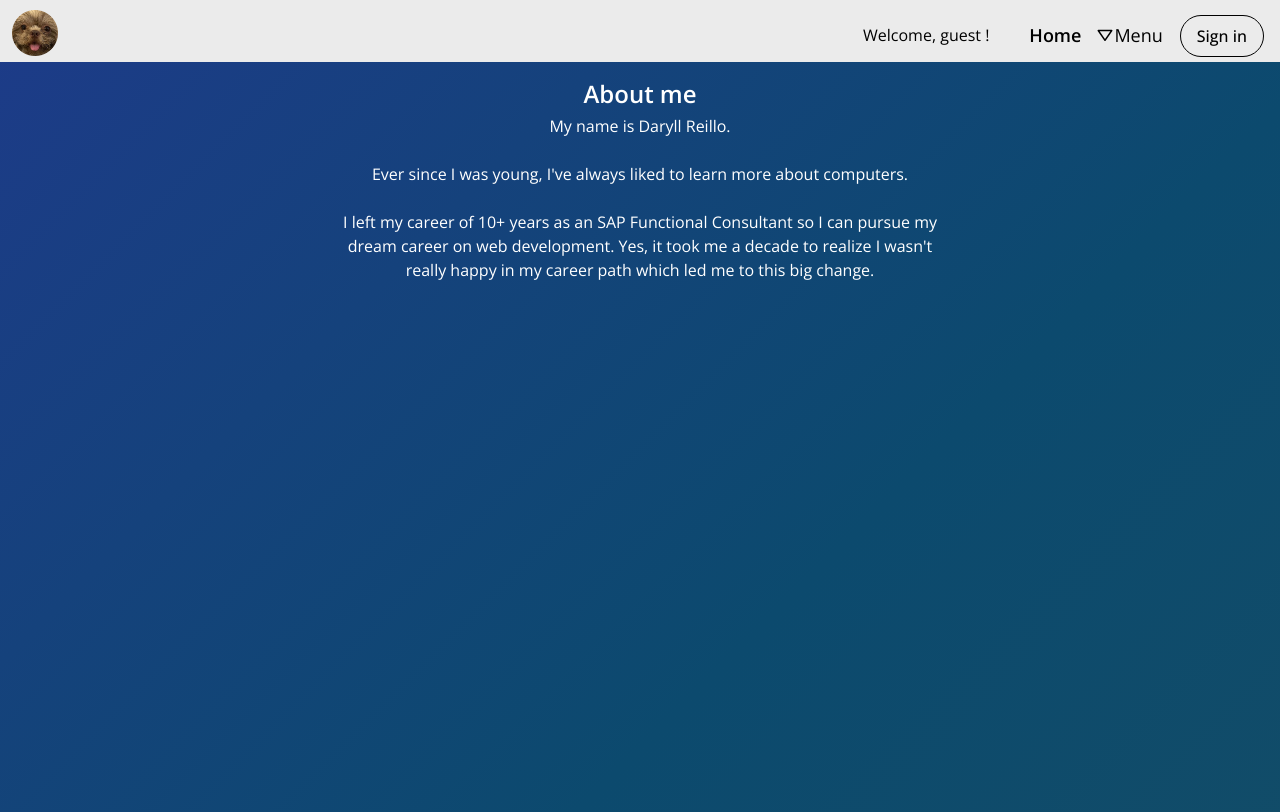
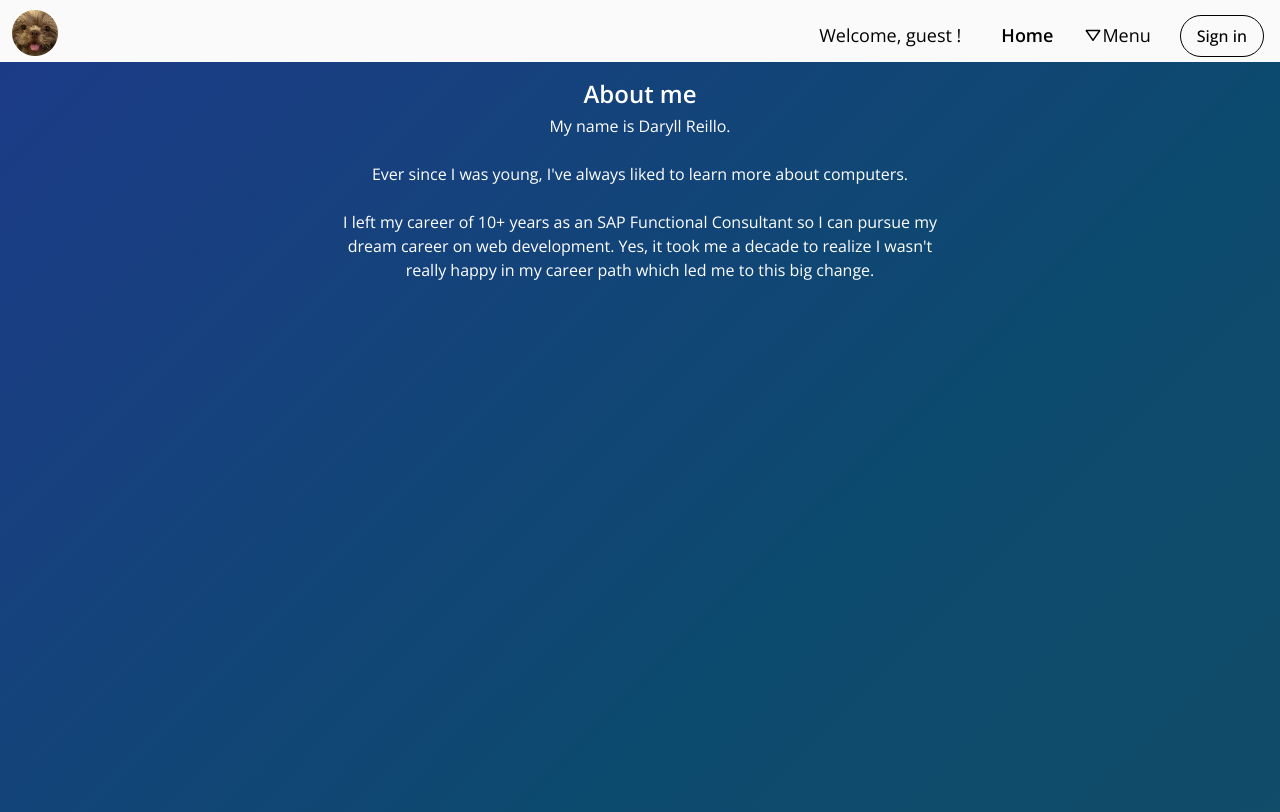
Before and after one commit to daryllreillo/full-stack-demo, a Next.js app: page /aboutme in a window 1280 px wide. Built offline with nearby package versions, Linux system fonts and the light colour scheme; no server answers.

Commit message:
minor UX enhancements

```diff
--- a/src/app/_components/UI/NavBar/NavBarMain.tsx
+++ b/src/app/_components/UI/NavBar/NavBarMain.tsx
@@ -3,10 +3,11 @@ import { useEffect, useState } from 'react';
 import Image from 'next/image';
 import Link from 'next/link';
 import { usePathname, useRouter } from 'next/navigation';
-import logo from '@/app/_icons/apple-touch-icon.png';
 import { BiDownArrow, BiUpArrow } from 'react-icons/bi';
 import { signOut } from 'next-auth/react';
 import { Session } from 'next-auth';
+
+import logo from '@/app/_icons/apple-touch-icon.png';
 
 const NavBarMain: React.FC<{ session: Session | null }> = ({ session }) => {
   const [isMobileMenuOpen, setIsMobileMenuOpen] = useState<boolean>(false);
@@ -33,7 +34,7 @@ const NavBarMain: React.FC<{ session: Session | null }> = ({ session }) => {
   }, [isMobileMenuOpen]);
 
   return (
-    <header className="border-none w-full bg-bg h-[6vh] min-h-[62px]">
+    <header className="border-none w-full bg-bg h-[6vh] min-h-[62px] selection:bg-none">
       <nav className="flex justify-between items-center px-2 py-3 w-full md:pb-1.5">
         <section className="w-[30vw] lg:w-[20vw] xl:w-[18vw] 2xl:w-[18vw]">
           <Link href="/" className="w-[fit-content] flex justify-start" onClick={closeMenus}>
@@ -44,7 +45,7 @@ const NavBarMain: React.FC<{ session: Session | null }> = ({ session }) => {
         </section>
 
         <section className="w-[70vw] flex justify-end h-10 items-center lg:w-[80vw] xl:w-[82vw] 2xl:w-[82vw]">
-          <span className="text-base text-right min-w-max z-0 mr-3 sm:mr-5 md:mr-6 py-auto ">
+          <span className="text-lg text-right min-w-max z-0 mr-3 sm:mr-5 md:mr-6 py-auto cursor-default ">
             Welcome, <span>{session?.user ? (session.user.name ? /^([\w\-]+)/.exec(session.user.name)![0] : session.user.email) : 'guest'} !</span>
           </span>
           <ul
@@ -53,8 +54,8 @@ const NavBarMain: React.FC<{ session: Session | null }> = ({ session }) => {
               (isMobileMenuOpen ? 'left-0' : '-left-full')
             }
           >
-            <li className="text-lg my-2 py-1 px-2 mr-4 text-right min-w-[4.5rem] font-semibold hover:text-link md:mx-1">
-              <Link href="/" className={pathname === '/' && !isMenuOpen ? 'cursor-default text-link ' : ''} onClick={closeMenus}>
+            <li className="text-lg py-1 px-2 my-2 mr-4 text-right w-[100%] font-semibold rounded-sm hover:text-link hover:bg-navbg-highlight md:py-1 md:px-3 md:mx-1  md:text-center ">
+              <Link href="/" className={pathname === '/' && !isMenuOpen ? 'cursor-default text-link' : ''} onClick={closeMenus}>
                 Home
               </Link>
             </li>
@@ -62,8 +63,8 @@ const NavBarMain: React.FC<{ session: Session | null }> = ({ session }) => {
               {/* Menu button */}
               <button
                 className={
-                  'cursor pointer bg-transparent z-10 hidden border-transparent text-lg md:flex md:mr-4 hover:text-link hover:translate-y-0 hover:shadow-none text-fg ' +
-                  (isMenuOpen ? 'text-link' : '')
+                  'cursor pointer bg-transparent z-10 hidden border-transparent text-lg md:px-3 md:py-1 md:flex md:mr-4 hover:text-link hover:translate-y-0 hover:shadow-none text-fg hover:bg-navbg-highlight md:border-transparent ' +
+                  (isMenuOpen ? 'text-link bg-navbg-highlight' : '')
                 }
                 aria-label="open or close menu"
                 onClick={toggleMenu}
@@ -77,23 +78,38 @@ const NavBarMain: React.FC<{ session: Session | null }> = ({ session }) => {
               className={
                 'bg-bg w-[100%] ' +
                 (isMenuOpen
-                  ? 'md:flex-col md:justify-start md:items-start md:absolute md:top-[68px] md:rounded-md md:p-2 md:text-left md:flex md:w-fit md:border-transparent'
+                  ? 'md:flex-col md:justify-start md:items-start md:absolute md:top-[68px] md:rounded-md md:p-2 md:flex md:w-fit md:border-transparent md:mr-4 md:text-right'
                   : 'md:hidden')
               }
             >
-              <li className="text-lg cursor-pointer min-w-max font-semibold mt-2 mb-0.5 px-2 mr-4 hover:text-link md:mx-1 md:mt-2 md:mb-0.5 md:w-[100%]">
+              <li
+                className={
+                  'text-lg cursor-pointer min-w-max font-semibold mt-2 mb-0.5 py-1 px-2 mr-4 rounded-sm hover:text-link hover:bg-navbg-highlight md:pl-0 md:pr-4 md:mt-2 md:mb-0.5 md:w-[100%] ' +
+                  (pathname === '/random-wordle' ? 'text-link' : '')
+                }
+              >
                 <Link className="cursor-pointer" href="/random-wordle" onClick={closeMenus}>
                   Random Wordle App
                 </Link>
               </li>
-              <li className="text-lg cursor-pointer min-w-max font-semibold mt-0.5 mb-2 px-2 mr-4 hover:text-link md:mx-1 md:mb-3 md:mt-0.5 md:w-[100%]">
+              <li
+                className={
+                  'text-lg cursor-pointer min-w-max font-semibold mt-0.5 mb-2 py-1 px-2 mr-4 rounded-sm hover:text-link hover:bg-navbg-highlight md:pl-0 md:pr-4 md:mb-3 md:mt-0.5 md:w-[100%]  ' +
+                  (pathname === '/yourtodolist' ? 'text-link' : '')
+                }
+              >
                 <Link className="cursor-pointer" href="/yourtodolist" onClick={closeMenus}>
                   To Do List App
                 </Link>
               </li>
 
               {/* page links */}
-              <li className="text-lg cursor-pointer min-w-max font-semibold mt-4 mb-0.5 px-2 mr-4 hover:text-link md:mx-1 md:mt-2 md:mb-0.5 md:w-[100%]">
+              <li
+                className={
+                  'text-lg cursor-pointer min-w-max font-semibold mt-4 mb-0.5 py-1 px-2 mr-4 rounded-sm hover:text-link hover:bg-navbg-highlight md:pl-0 md:pr-4 md:py-0.5 md:mt-2 md:mb-0.5 md:w-[100%] ' +
+                  (pathname === '/aboutme' ? 'text-link' : '')
+                }
+              >
                 <Link className="cursor-pointer" href="/aboutme" onClick={closeMenus}>
                   About me
                 </Link>
@@ -102,13 +118,13 @@ const NavBarMain: React.FC<{ session: Session | null }> = ({ session }) => {
               {/* register or logout */}
               {session ? (
                 <li
-                  className="text-lg cursor-pointer min-w-max font-semibold my-2 px-2 mr-4 hover:text-link md:mx-1 md:mb-2 md:mt-0.5 md:w-[100%]"
+                  className="text-lg cursor-pointer min-w-max font-semibold my-2 py-1 px-2 mr-4 rounded-sm hover:text-link hover:bg-navbg-highlight md:pl-0 md:pr-4 md:py-0.5 md:mb-2 md:mt-0.5 md:w-[100%]"
                   onClick={() => signOut()}
                 >
                   Log out
                 </li>
               ) : (
-                <li className="text-lg my-2 py-1 px-2 mr-4 min-w-[4.5rem] font-semibold hover:text-link md:mx-1 md:mb-2 md:mt-0.5 md:w-[100%]">
+                <li className="text-lg my-2 py-1 px-2 mr-4 min-w-[4.5rem] font-semibold rounded-sm hover:text-link hover:bg-navbg-highlight md:pl-0 md:pr-4 md:py-0.5 md:mb-2 md:mt-0.5 md:w-[100%]">
                   {pathname === '/register' ? (
                     <a className="cursor-default text-link">Register</a>
                   ) : (
@@ -120,6 +136,7 @@ const NavBarMain: React.FC<{ session: Session | null }> = ({ session }) => {
               )}
             </ul>
           </ul>
+
           {/* sign in button */}
           {session ? (
             <></>
--- a/src/app/aboutme/page.tsx
+++ b/src/app/aboutme/page.tsx
@@ -4,7 +4,7 @@
 
 const AboutMePage: React.FC = () => {
   return (
-    <main className="flex flex-col justify-between items-center h-[93vh] min-h-[750px] w-[100%] bg-cust-image-mainpage bg-cust-size-mainpage animate-cust-animation-mainpage">
+    <main className="flex flex-col justify-between items-center h-[93vh] min-h-[750px] w-[100%] bg-cust-image-mainpage bg-cust-size-mainpage animate-cust-animation-mainpage selection:bg-none">
       <section className="w-full sm:w-[90vw] md:w-[80vw] lg:w-[70vw] xl:w-[50vw] 2xl:w-[40vw] min-h-[500px] mt-4 text-center mx-6 [&>p]:mx-4 [&>p]:text-white">
         <h2 className="text-mainfg text-center mb-1 text-2xl font-semibold">About me</h2>
         <p>My name is Daryll Reillo. </p>
--- a/src/app/globals.css
+++ b/src/app/globals.css
@@ -20,7 +20,7 @@
   :root {
     --color-fg: 0 0 0;
     --color-mainfg: 255 255 255;
-    --color-bg: 235 235 235;
+    --color-bg: 250 250 250;
     --color-field: 240 240 240;
     --color-mainfield: 101 101 101;
     --color-button: 4 110 159;
@@ -32,6 +32,7 @@
     --color-mainplaceholder: 181 181 181;
     --color-inputbg-invalid: 248 113 113;
     --color-text-invalid: 185 28 28;
+    --color-navbg-highlight: 203 213 225;
     /* ... */
   }
   @media (prefers-color-scheme: dark) {
@@ -50,6 +51,7 @@
       --color-mainplaceholder: 181 181 181;
       --color-inputbg-invalid: 220 38 38;
       --color-text-invalid: 239 154 154;
+      --color-navbg-highlight: 55 65 81;
       /* ... */
     }
   }
--- a/src/app/page.tsx
+++ b/src/app/page.tsx
@@ -1,29 +1,27 @@
 /*
   path: '/'
 */
+import Image from 'next/image';
 
 import StackList from './_components/projectInfo/StackList';
 import ProjectLinks from './_components/projectInfo/ProjectLinks';
+import myPic from '@/app/_images/my_pic/20220910_124833.jpg'
 
 const Homepage: React.FC = () => {
   return (
-    <main className="flex flex-col justify-between items-center h-[93vh] min-h-[750px] w-[100%] bg-cust-image-mainpage bg-cust-size-mainpage animate-cust-animation-mainpage">
+    <main className="flex flex-col justify-between items-center h-[93vh] min-h-[750px] w-[100%] bg-cust-image-mainpage bg-cust-size-mainpage animate-cust-animation-mainpage selection:bg-none cursor-default">
       <section className="w-full sm:w-[90vw] md:w-[80vw] lg:w-[70vw] xl:w-[50vw] 2xl:w-[40vw] min-h-[500px] mt-4 text-center mx-6 [&>p]:mx-4 [&>p]:text-white">
         <h2 className="text-mainfg text-center mb-1 text-2xl font-semibold">Hi there!</h2>
         <p>I&apos;m Daryll, an aspiring web developer. </p>
-        <br />
+        <Image src={myPic} alt="the developer's portrait" width={150} className='rounded-md mx-auto my-2'/>
         <p>I left my career of 10+ years as an SAP Functional Consultant so I can pursue my dream career on web development.</p>
         <br />
-        <p>Please check out the apps I made by clicking on the menu on the upper right section.</p>
+        <p>Please check out the apps by clicking on menu on the upper right.</p>
         <br />
         <p>
-          You can optionally register and sign in. This will enable the site to save only the necessary data while you use the apps. This site does not collect
-          any sensitive, non-public information from your login data.
+          All apps are public and free to use, regardless of your sign in status. <br />
+          Thank you and have a great day ahead!
         </p>
-        <br />
-        <p> All apps are public and free to use, regardless of your sign in status.</p>
-        <br />
-        <p>Thank you and have a nice day ahead! </p>
       </section>
       <section className="mb-8 min-w-[320px]">
         <StackList />
--- a/tailwind.config.js
+++ b/tailwind.config.js
@@ -106,6 +106,7 @@ module.exports = {
         'text-invalid': 'rgb(var(--color-text-invalid) / <alpha-value>)',
         'modal-fg': 'rgb(var(--color-modal-fg) / <alpha-value>)',
         'modal-bg': 'rgb(var(--color-modal-bg) / <alpha-value>)',
+        'navbg-highlight': 'rgb(var(--color-navbg-highlight) / <alpha-value>)',
       },
     },
   },
```
Also changed, not shown: src/app/_images/my_pic/20220910_124833.jpg (added).
